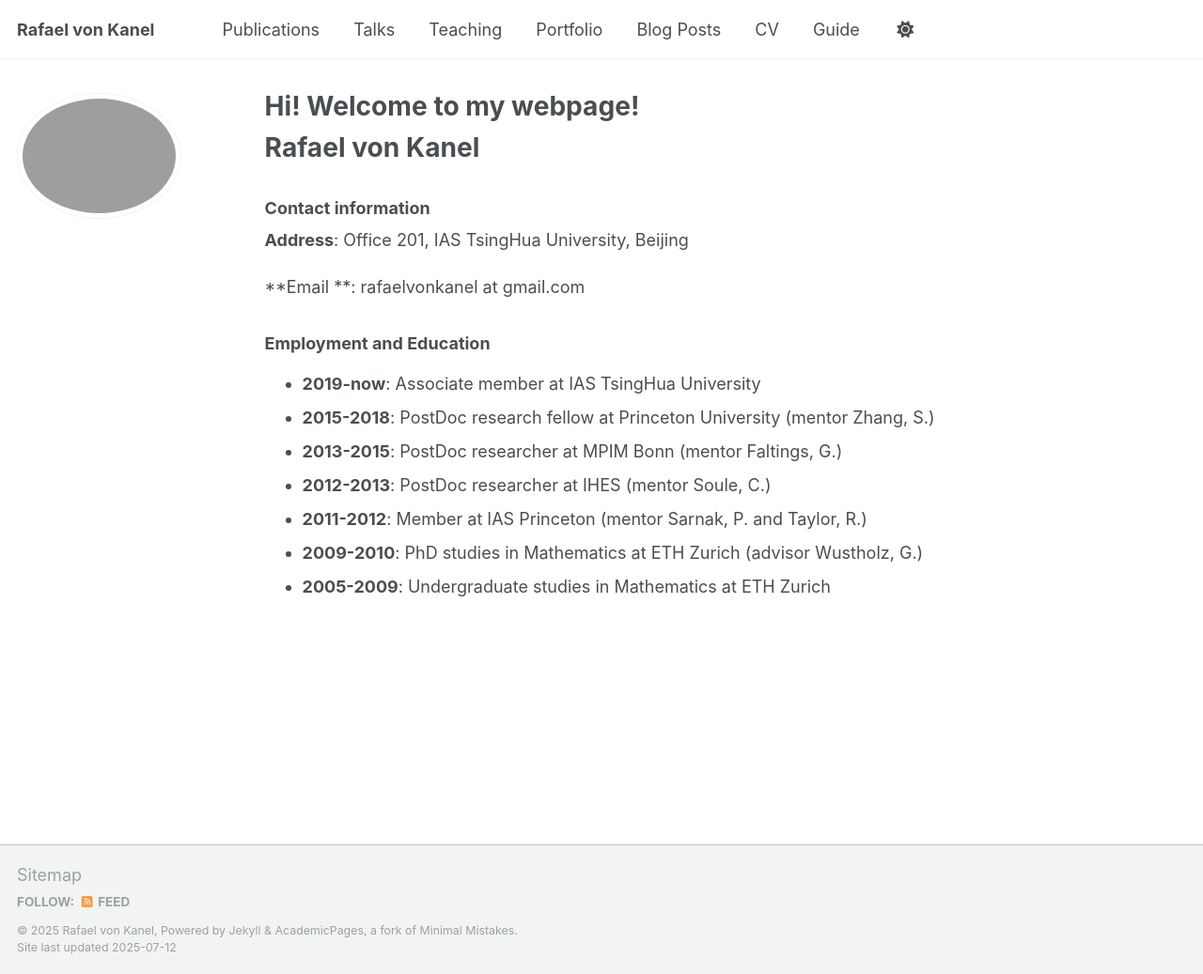
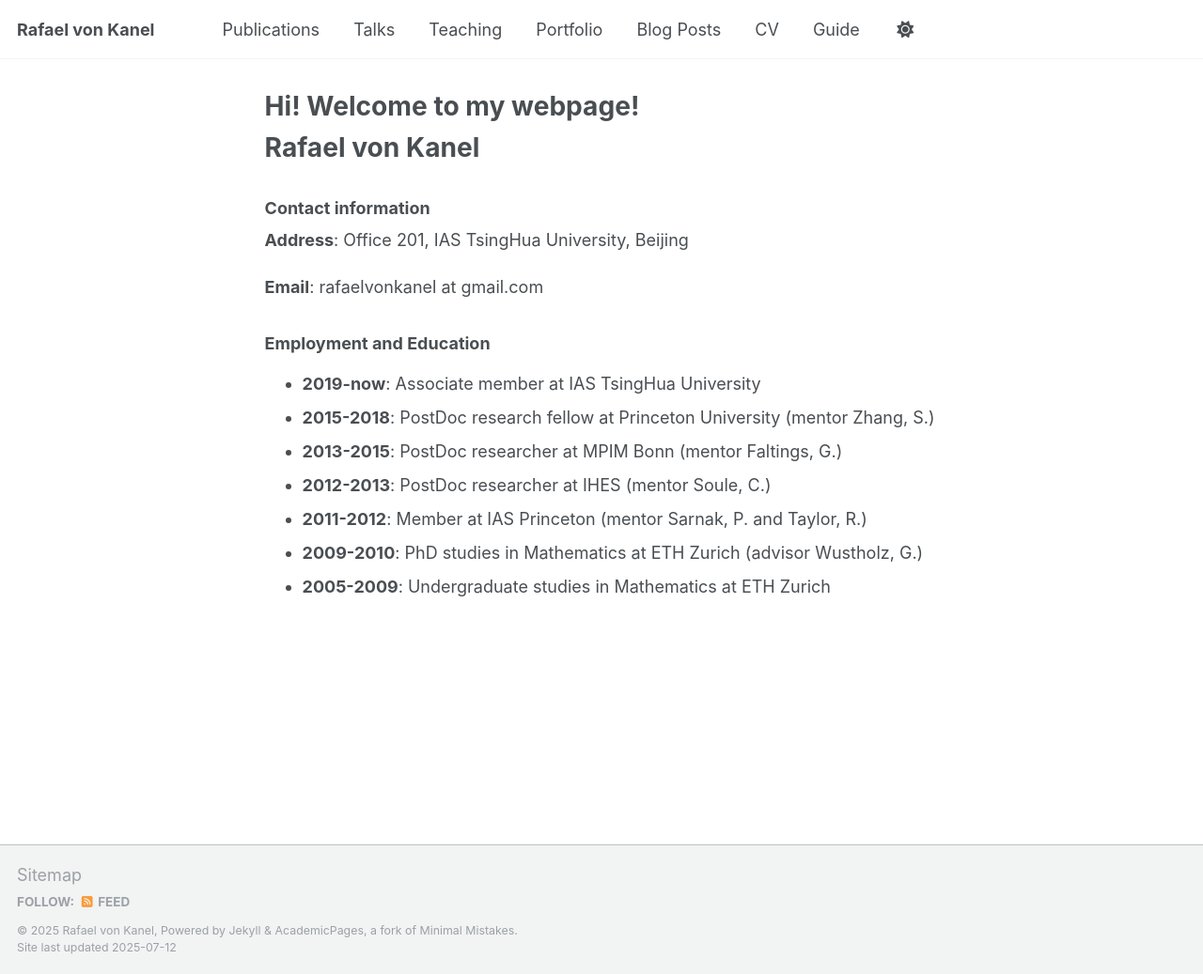
Before and after one commit to rafaelvonkanel/rafaelvonkanel.github.io, a Jekyll site: the page built from _pages/about.md, in a window 1280 px wide and 1037 px high. Shown: the whole window at 94% size. Built offline with Jekyll 4.4.1, drawn with Linux system fonts in a browser that asks for light colours; a script that is not in the unit is left out; part of the change alters nothing that is shown.

```diff
--- a/_pages/about.md
+++ b/_pages/about.md
@@ -1,7 +1,8 @@
 ---
 permalink: /
 title: "Hi! Welcome to my webpage!"
-author_profile: true
+hide_title: true
+author_profile: false
 redirect_from:
   - /about/
   - /about.html
@@ -14,7 +15,7 @@ redirect_from:
 
 **Address**: Office 201, IAS TsingHua University, Beijing
 
-**Email  **: rafaelvonkanel at gmail.com
+**Email**: rafaelvonkanel at gmail.com
 
 ### Employment and Education
 - **2019-now**: Associate member at IAS TsingHua University
```
